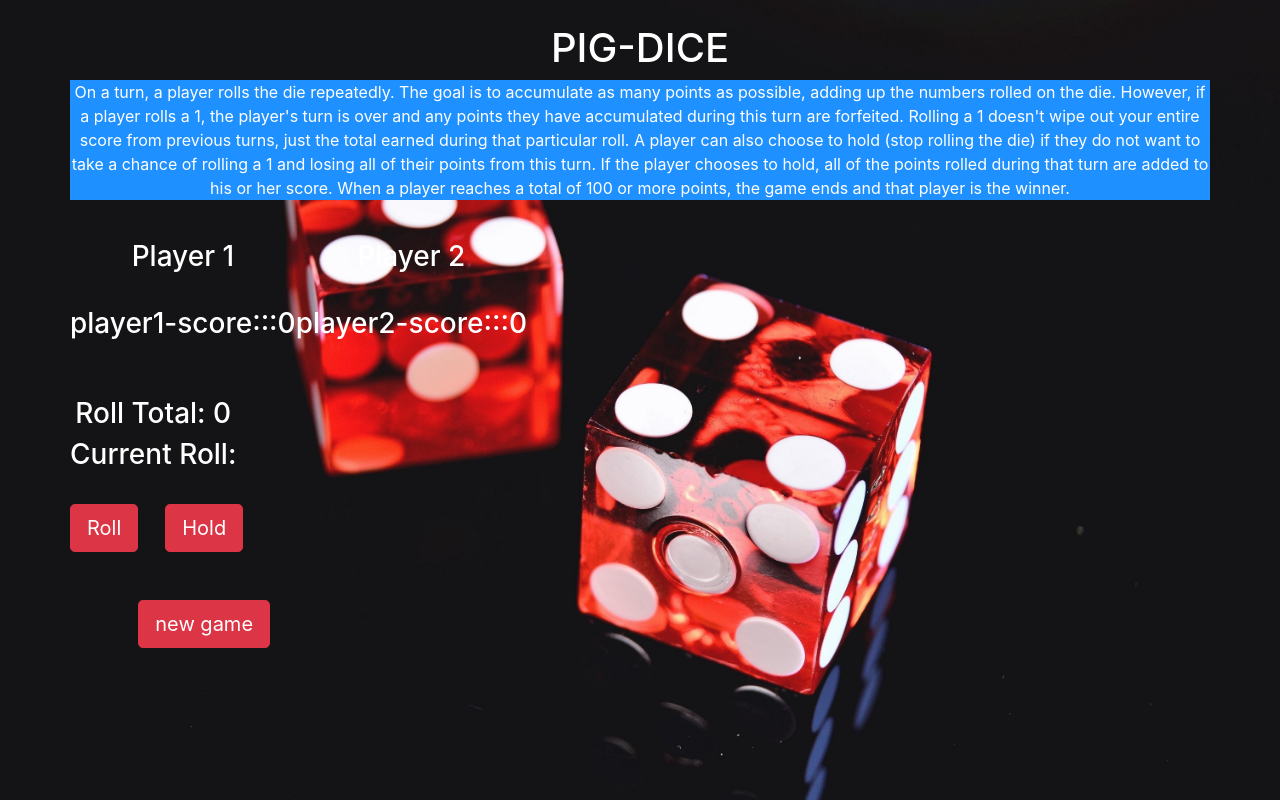
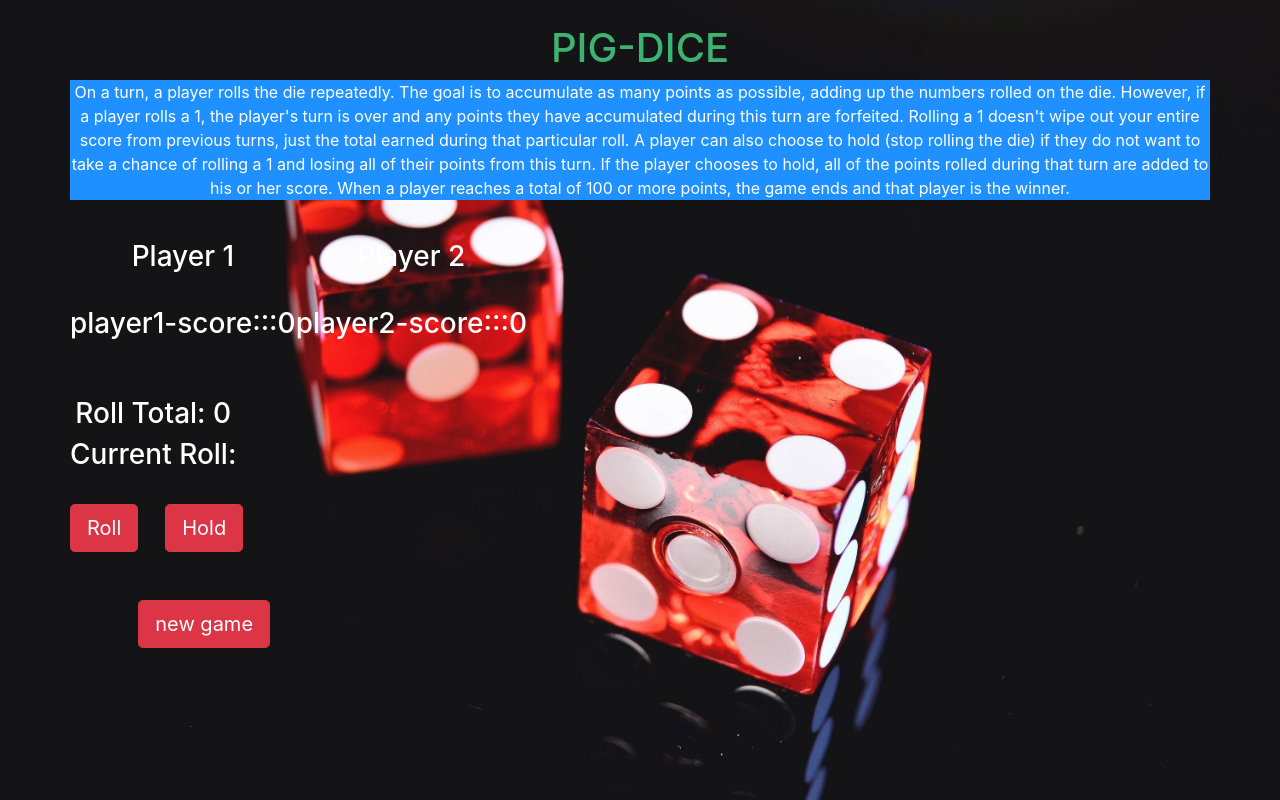
Before and after one commit to Le07ah57532538/pig-dice, a plain HTML site: page index.html in a window 1280 px wide. Drawn offline with nearby package versions, Linux system fonts and the light colour scheme; a web font is replaced by a local one.

Commit message:
Colour heading to sea green

```diff
--- a/index.html
+++ b/index.html
@@ -21,7 +21,7 @@
 <script src="js/scripts.js"></script>
 <div class="container text-center">
 
-  <h1 id="top">PIG-DICE</h1>
+  <h1 style="color:MediumSeaGreen;" id="top">PIG-DICE</h1>
 
 
   <div class="row">
```
